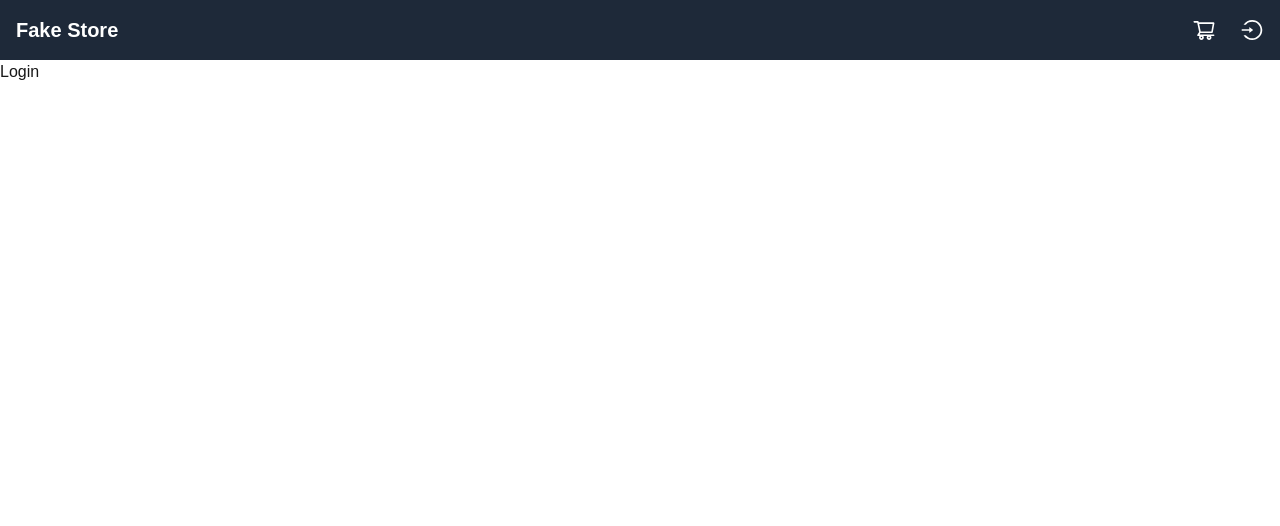
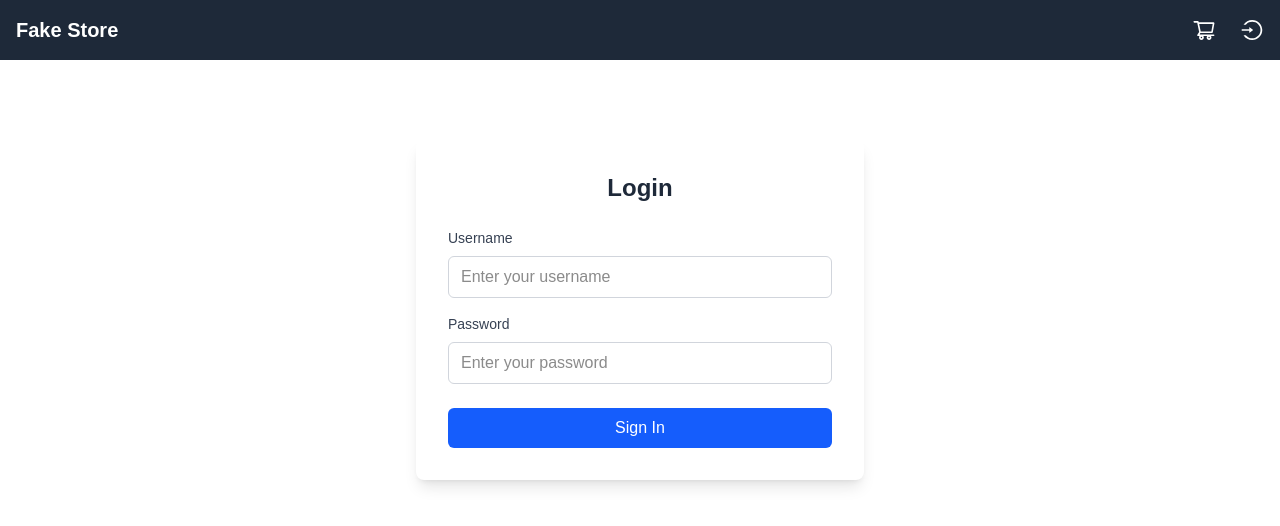
Before and after one commit to Akkuro/simple-store, a Next.js app in the folder fake-store-app/: page /login in a window 1280 px wide. Shown: the top 526 px of the page. Built offline with nearby package versions, Linux system fonts and the light colour scheme.

Commit message:
Add structure and styling to Login page

```diff
--- a/fake-store-app/src/app/login/page.tsx
+++ b/fake-store-app/src/app/login/page.tsx
@@ -3,11 +3,54 @@ import { useAuth } from "@/contexts/AuthContext";
 import React from "react";
 
 const LoginPage: React.FC<undefined> = () => {
-  const {  } = useAuth();
+  const {} = useAuth();
 
   return (
-    <div>
-        Login
+    <div className="mt-20 flex items-center justify-center">
+      <div className="bg-white p-8 rounded-lg shadow-lg w-full max-w-md">
+        <h1 className="text-2xl font-bold text-center text-gray-800 mb-6">
+          Login
+        </h1>
+
+        <form>
+          <div className="mb-4">
+            <label
+              htmlFor="username"
+              className="block text-gray-700 text-sm font-medium mb-2"
+            >
+              Username
+            </label>
+            <input
+              type="text"
+              id="username"
+              className="w-full px-3 py-2 border border-gray-300 rounded-md focus:outline-none focus:ring-2 focus:ring-blue-500"
+              placeholder="Enter your username"
+            />
+          </div>
+
+          <div className="mb-6">
+            <label
+              htmlFor="password"
+              className="block text-gray-700 text-sm font-medium mb-2"
+            >
+              Password
+            </label>
+            <input
+              type="password"
+              id="password"
+              className="w-full px-3 py-2 border border-gray-300 rounded-md focus:outline-none focus:ring-2 focus:ring-blue-500"
+              placeholder="Enter your password"
+            />
+          </div>
+
+          <button
+            type="submit"
+            className="w-full bg-blue-600 text-white py-2 px-4 rounded-md hover:bg-blue-700 focus:outline-none focus:ring-2 focus:ring-blue-500 focus:ring-offset-2"
+          >
+            Sign In
+          </button>
+        </form>
+      </div>
     </div>
   );
 };
```
